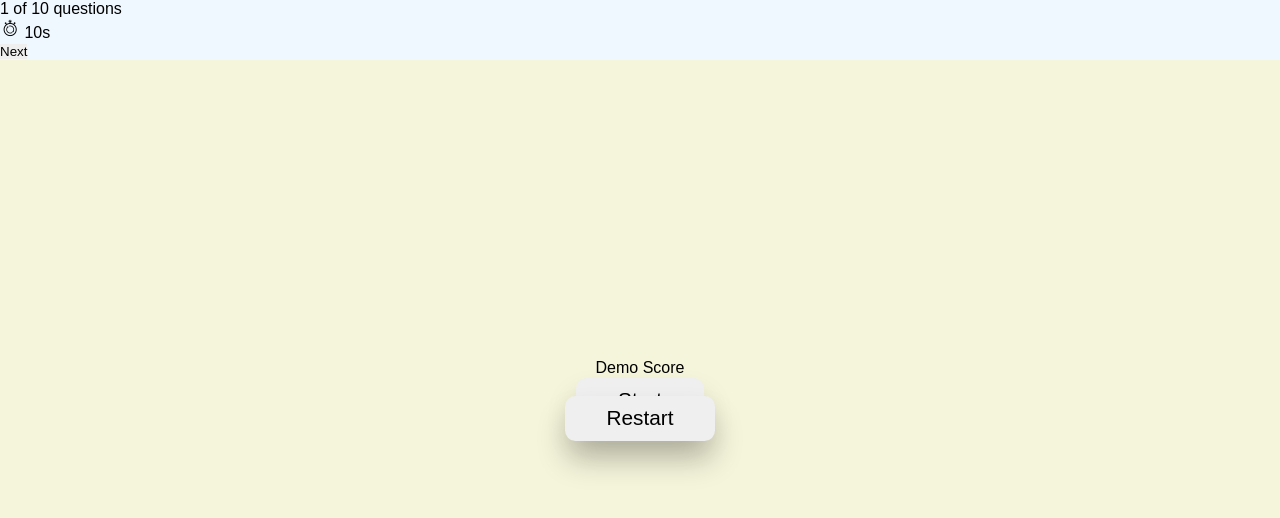
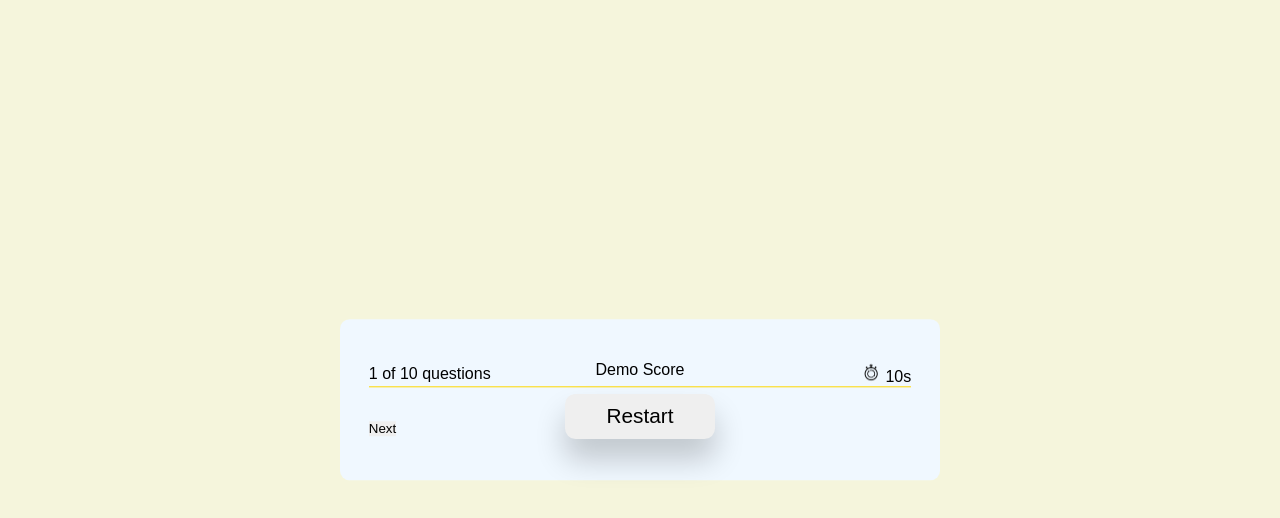
Before and after one commit to rus1290/quiz-project, a plain HTML site: page index.html in a window 1280 px wide. Shown: the top 518 px of the page. Drawn offline with Linux system fonts and the light colour scheme; files whose address does not match are found by name.

Commit message:
added some styling properties to class header and number-of-count.

```diff
--- a/assets/style.css
+++ b/assets/style.css
@@ -35,9 +35,32 @@ button {
 }
 
 #restart {
-    margin-top: 0.9em;
+    margin-top: .7em;
 }
 
 #display-container{
     background-color: aliceblue;
+    padding: 2.7em 1.8em;
+    width: 80%;
+    max-width: 37.5em;
+    margin: 0 auto;
+    position: absolute;
+    transform: translate(-50%, -50%);
+    top: 50%;
+    left: 50%;
+    border-radius: 0.6em;
 }
+
+.header{
+    margin-bottom: 2em;
+    /* display: flex;
+    justify-content: space-between;
+    align-items: center; */
+    border-bottom: 0.1em solid gold;
+}
+
+.number-of-count{
+    display: flex;
+    justify-content: space-between;
+    align-items: center;
+}
```
